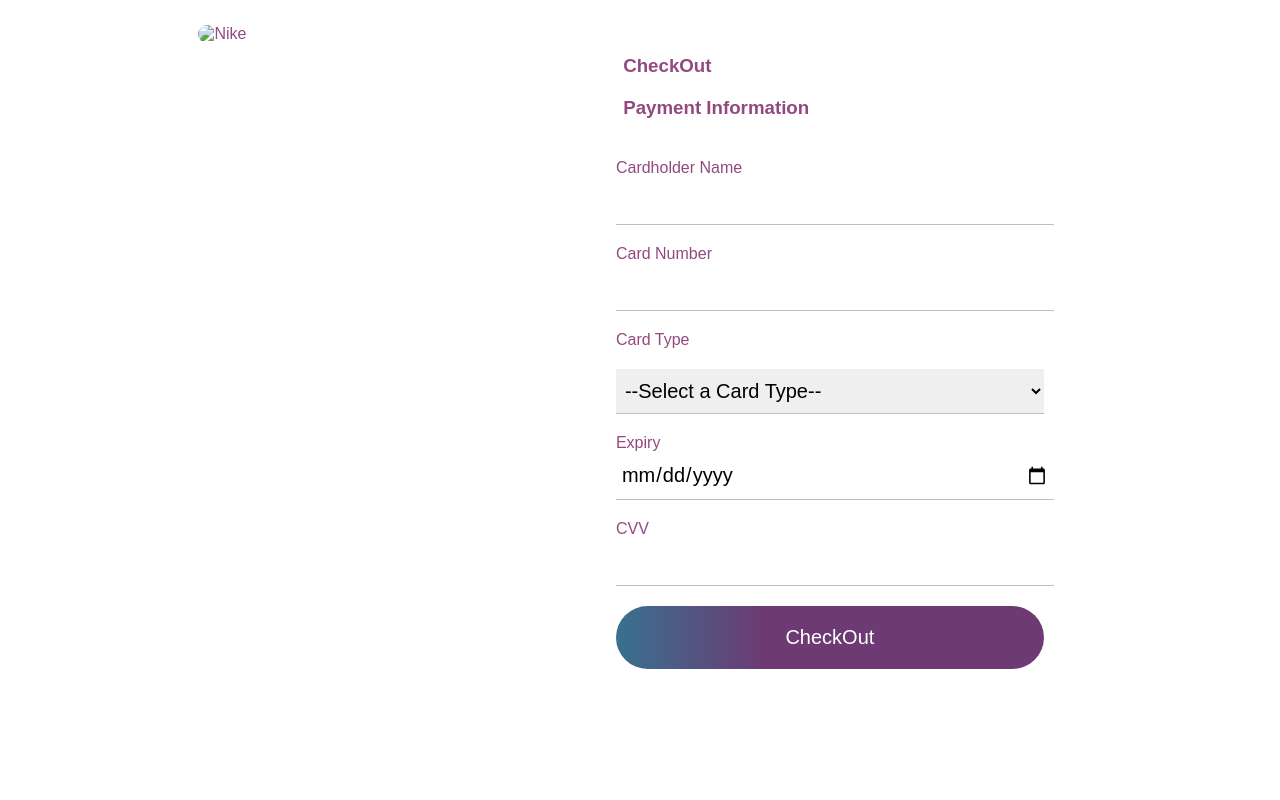
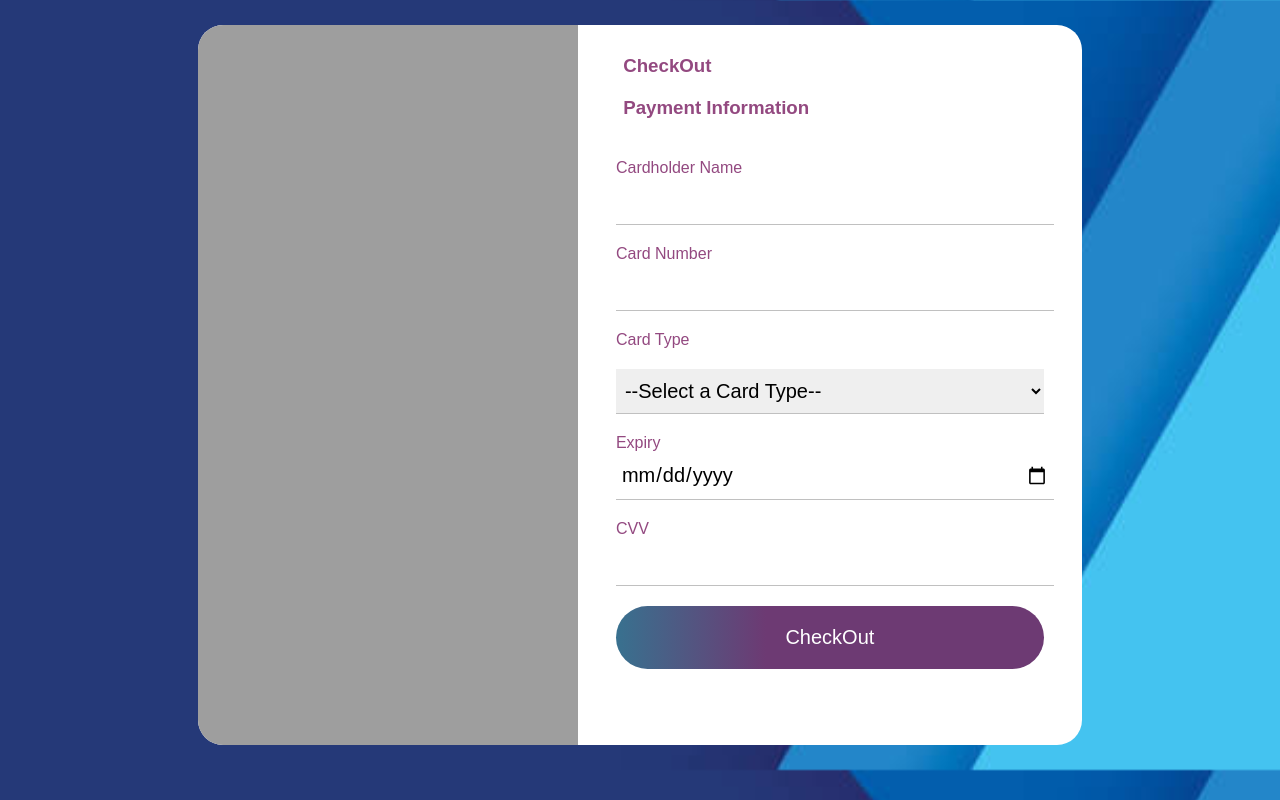
Before and after one commit to adil-ui/Form-Nike, a plain HTML site: page index.html in a window 1280 px wide. Drawn offline with Linux system fonts and the light colour scheme; the site is published under a folder, as on GitHub Pages, so addresses that start at the root find nothing.

Commit message:
sans slash

```diff
--- a/index.html
+++ b/index.html
@@ -12,7 +12,7 @@
     <div class="contenu">
 
         <div class="nike-img">
-            <img src="/images/nike.jpg" alt="Nike">
+            <img src="images/nike.jpg" alt="Nike">
         </div>
 
         <div class="nike-form">
--- a/style.css
+++ b/style.css
@@ -7,7 +7,7 @@
 }
 
 body{
-    background-image: url(/images/backk.jpg);
+    background-image: url(images/backk.jpg);
     background-size: cover;
 }
 .contenu{
```
